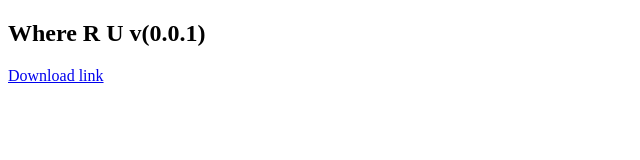
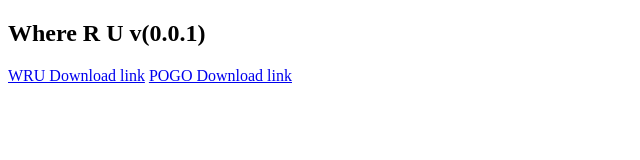
Before and after one commit to mhasz239/CPP, a plain HTML site: page index.html in a window 1280 px wide. Shown: the whole page, without its empty margins (0-640 px from the left). Drawn offline with Linux system fonts and the light colour scheme.

Commit message:
Add files via upload

```diff
--- a/index.html
+++ b/index.html
@@ -18,7 +18,8 @@
     </head>
     <body>
     	<h2>Where R U v(0.0.1)</h2>
-    <a href="itms-services://?action=download-manifest&url=https://dl.dropboxusercontent.com/s/5z29iwott0i83si/pokegoCPP.plist">Download link</a></body>
+    	<a href="itms-services://?action=download-manifest&amp;url=https://dl.dropboxusercontent.com/s/a0odpqlp4ucn0af/WRU.plist">WRU Download link</a>
+        <a href="itms-services://?action=download-manifest&amp;url=https://dl.dropboxusercontent.com/s/5z29iwott0i83si/pokegoCPP.plist">POGO Download link</a>
 
     </body>
     </html>
```
